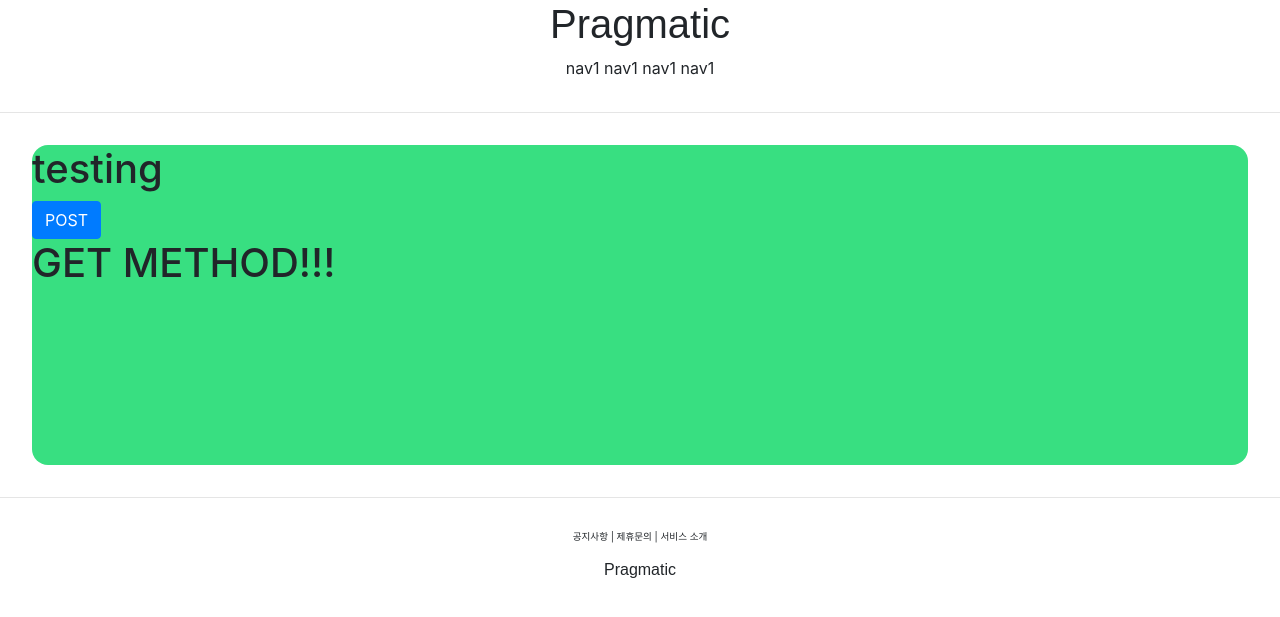
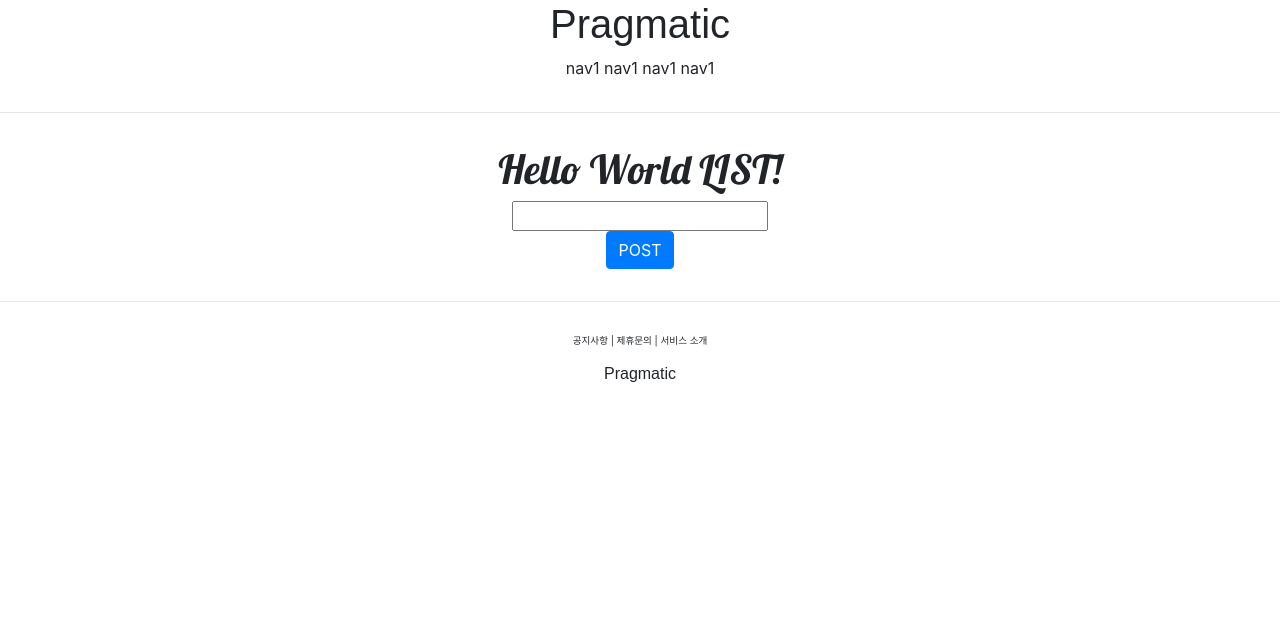
Before and after one commit to TENGEN-PARK/pragmatic, a Django app: page /account/hello_world/ in a window 1280 px wide. Shown: the top 617 px of the page. Run offline with Django 5.2, Linux system fonts and the light colour scheme; some libraries are stand-ins or nearby versions; some web fonts are replaced.

Commit message:
django course 17 commit

```diff
--- a/accountapp/templates/accountapp/hello_world.html
+++ b/accountapp/templates/accountapp/hello_world.html
@@ -2,20 +2,25 @@
 
 {% block content %}
 
-    <div style="height: 20rem; background-color: #38df81; border-radius:1rem; margin: 2rem;">
-        <h1>
-            testing
+    <div style="border-radius:1rem; margin: 2rem; text-align:center">
+        <h1 style="font-family: 'lobster', cursive;">
+            Hello World LIST!
         </h1>
 
         <form action="/account/hello_world/" method="post">
             {% csrf_token %}
+            <div>
+                <input type="text" name="hello_world_input">
+            </div>
             <input type="submit" class="btn btn-primary" value="POST">
         </form>
 
+
+        {% if hello_world_output%}
         <h1>
-            {{text}}
+            {{hello_world_output.text}}
         </h1>
-
+        {% endif %}
     </div>
 
 
--- a/accountapp/views.py
+++ b/accountapp/views.py
@@ -1,5 +1,7 @@
 from django.http import HttpResponse
 from django.shortcuts import render
+
+from accountapp.models import HelloWorld
 
 
 # Create your views here.
@@ -7,6 +9,13 @@ from django.shortcuts import render
 def hello_world(request):
 
     if request.method == "POST":
-        return render(request, 'accountapp/hello_world.html', context={'text' : 'POST METHOD!!!'})
+
+        temp = request.POST.get('hello_world_input')
+
+        new_Hello_World = HelloWorld()
+        new_Hello_World.text = temp
+        new_Hello_World.save()
+
+        return render(request, 'accountapp/hello_world.html', context={'hello_world_output' : new_Hello_World})
     else:
         return render(request, 'accountapp/hello_world.html', context={'text': 'GET METHOD!!!'})
--- a/templates/head.html
+++ b/templates/head.html
@@ -12,7 +12,9 @@
     <link rel="preconnect" href="https://fonts.googleapis.com">
     <link rel="preconnect" href="https://fonts.gstatic.com" crossorigin>
     <link href="https://fonts.googleapis.com/css2?family=Ga+Maamli&family=Shadows+Into+Light&display=swap" rel="stylesheet">
-
+    <link rel="preconnect" href="https://fonts.googleapis.com">
+    <link rel="preconnect" href="https://fonts.gstatic.com" crossorigin>
+    <link href="https://fonts.googleapis.com/css2?family=Lobster&display=swap" rel="stylesheet">
 
     <!--  DEFAULT CSS LINK   -->
     <link rel="stylesheet" type="text/css" href="{% static 'base.css' %}">
```
